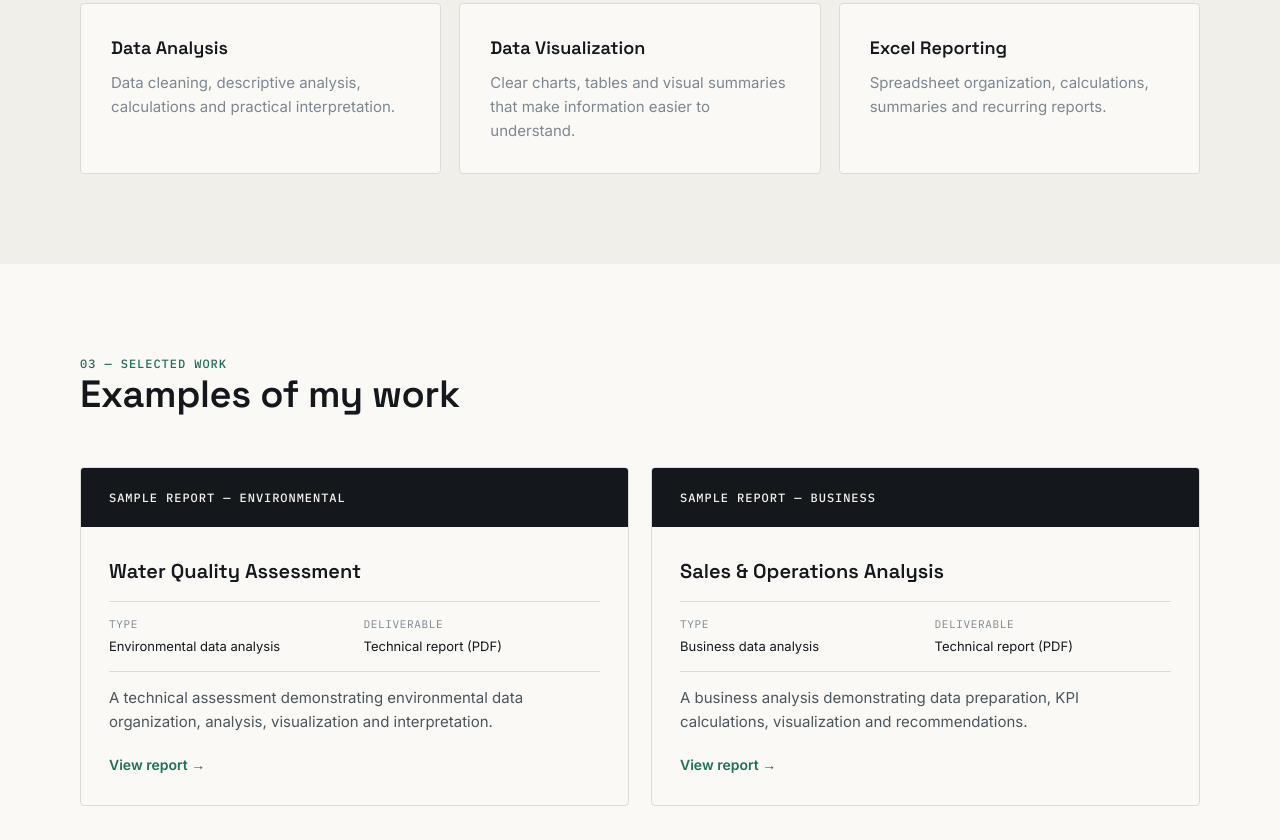
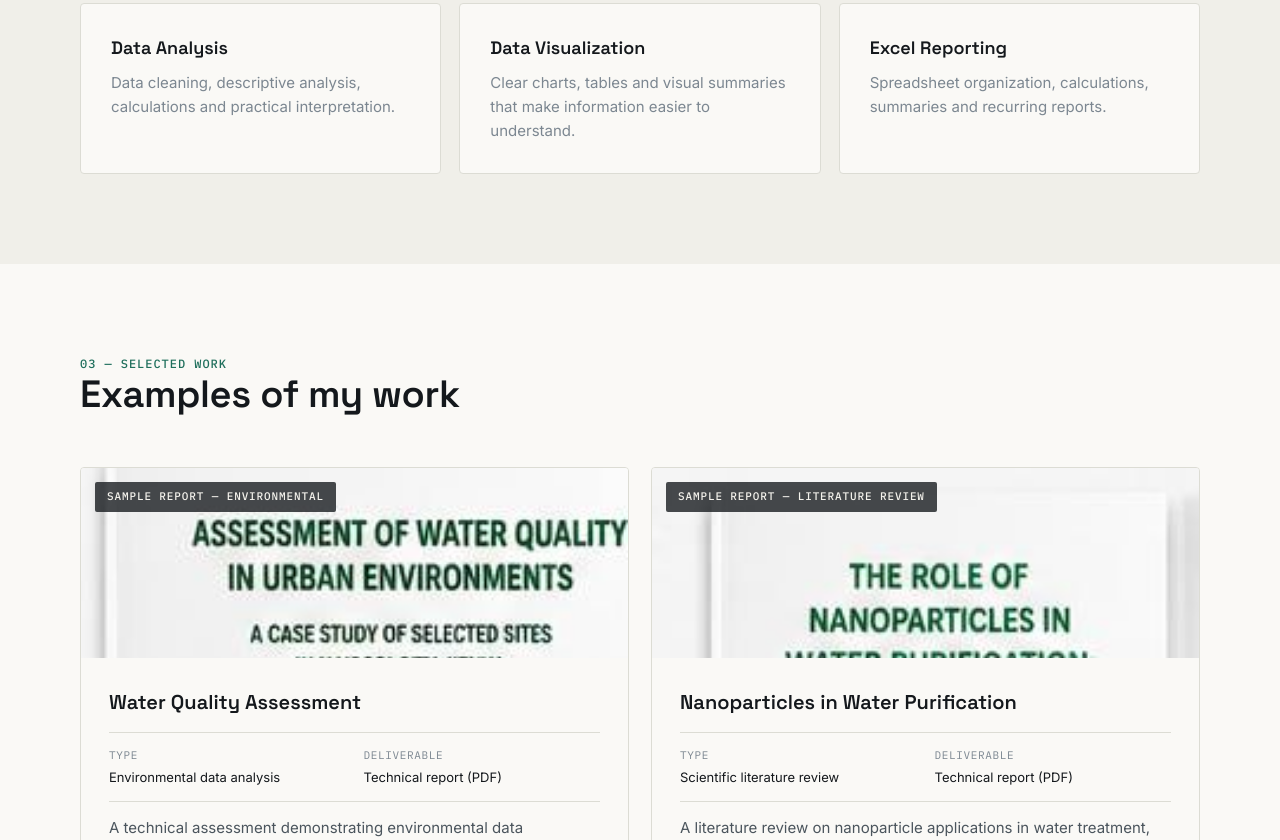
Before and after one commit to maayadennis/dennismaaya, a plain HTML site: page index.html in a window 1280 px wide. Shown: the part 1960-2800 px from the top of the page. Drawn offline with Linux system fonts and the light colour scheme.

Commit message:
Add files via upload
redesign site

```diff
--- a/index.html
+++ b/index.html
@@ -65,7 +65,7 @@
 
                 <div class="profile-card">
                     <div class="profile-photo">
-                        <img src="dennis-photo.jpg" alt="Dennis Maaga">
+                        <img src="dennis-photo-grad.jpg" alt="Dennis Maaga">
                     </div>
                     <div class="profile-card-row">
                         <span>Name</span>
@@ -225,7 +225,10 @@
 
                 <div class="project">
 
-                    <div class="project-header">SAMPLE REPORT — ENVIRONMENTAL</div>
+                    <div class="project-header">
+                        <img src="report_cover_water_quality.jpg" alt="Water Quality Assessment report cover">
+                        <span>SAMPLE REPORT — ENVIRONMENTAL</span>
+                    </div>
 
                     <div class="project-body">
 
@@ -252,23 +255,27 @@
 
                 <div class="project">
 
-                    <div class="project-header">SAMPLE REPORT — BUSINESS</div>
+                    <div class="project-header">
+                        <img src="report_cover_nanoparticles.jpg" alt="Nanoparticles literature review report cover">
+                        <span>SAMPLE REPORT — LITERATURE REVIEW</span>
+                    </div>
 
                     <div class="project-body">
 
-                        <h3>Sales &amp; Operations Analysis</h3>
+                        <h3>Nanoparticles in Water Purification</h3>
 
                         <div class="meta-grid">
-                            <div><span>Type</span>Business data analysis</div>
+                            <div><span>Type</span>Scientific literature review</div>
                             <div><span>Deliverable</span>Technical report (PDF)</div>
                         </div>
 
                         <p>
-                            A business analysis demonstrating data preparation,
-                            KPI calculations, visualization and recommendations.
+                            A literature review on nanoparticle applications in
+                            water treatment, demonstrating source synthesis,
+                            structured argument and academic referencing.
                         </p>
 
-                        <a href="sample_business_sales_analysis_report.pdf" target="_blank" class="text-link">
+                        <a href="sample_nanoparticles_literature_review.pdf" target="_blank" class="text-link">
                             View report →
                         </a>
 
--- a/style.css
+++ b/style.css
@@ -512,13 +512,36 @@ h2 {
 }
 
 .project-header {
-    background: var(--ink);
+    position: relative;
+    height: 190px;
+    overflow: hidden;
+}
+
+.project-header img {
+    width: 100%;
+    height: 100%;
+    object-fit: cover;
+    object-position: top center;
+    display: block;
+    transition: transform 0.3s ease;
+}
+
+.project:hover .project-header img {
+    transform: scale(1.04);
+}
+
+.project-header span {
+    position: absolute;
+    top: 14px;
+    left: 14px;
+    background: rgba(20, 24, 28, 0.78);
     color: var(--ink-invert);
-    padding: 20px 28px;
+    padding: 6px 12px;
     font-family: var(--font-mono);
-    font-size: 12px;
+    font-size: 11px;
     font-weight: 500;
     letter-spacing: 0.08em;
+    border-radius: 2px;
 }
 
 .project-body {
```
Also changed, not shown: dennis-photo-grad.jpg (added), report_cover_nanoparticles.jpg (added), report_cover_water_quality.jpg (added).
